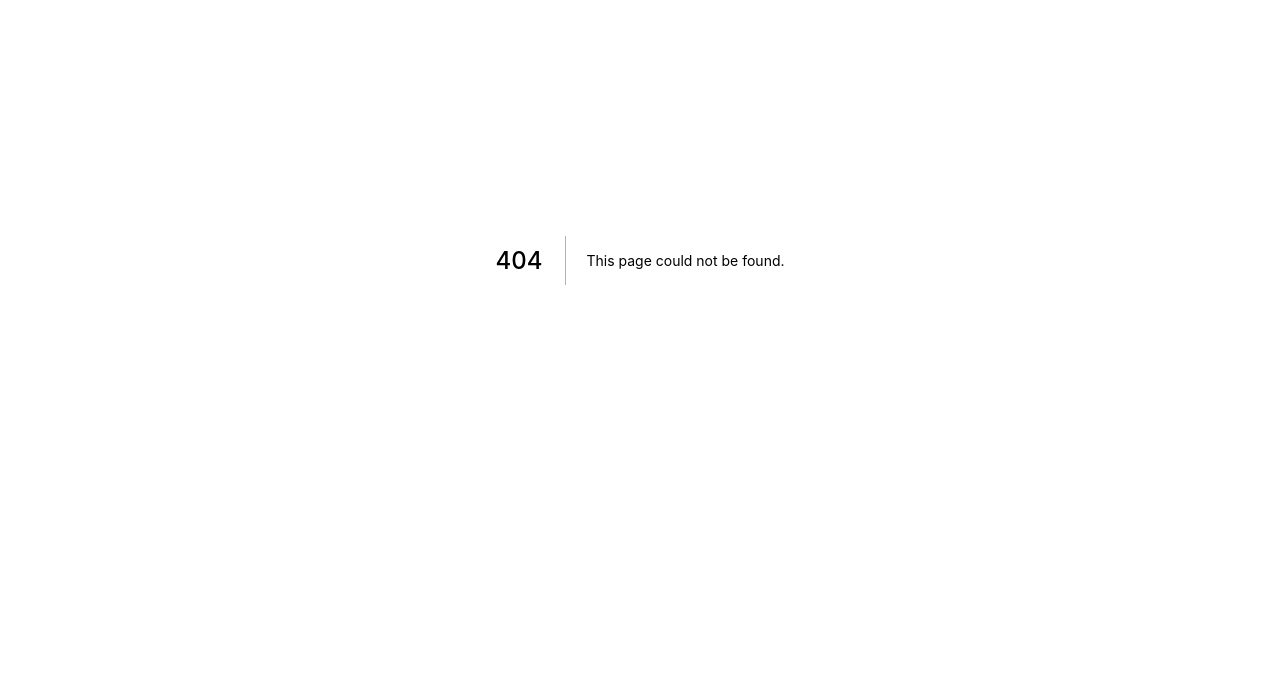
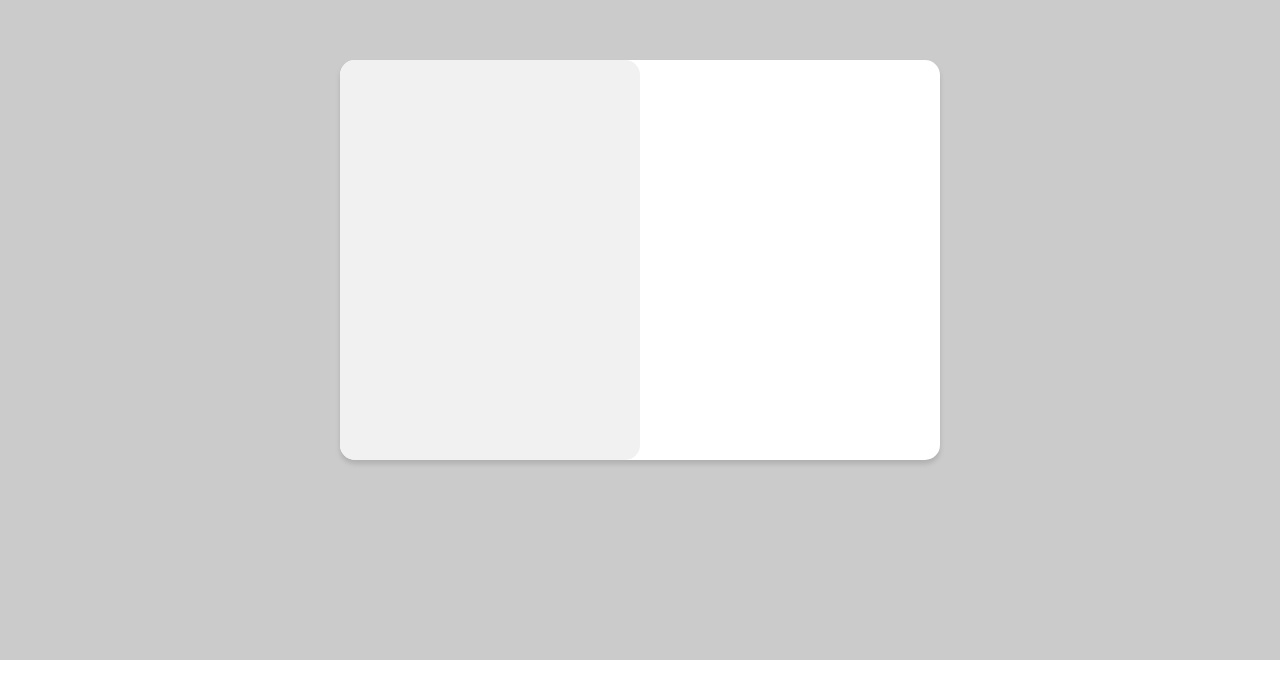
Before and after one commit to MarcosEscobarR/Personix, a Next.js app: page /auth in a window 1280 px wide. Before the commit this address had no page. Shown: the part 140-838 px from the top of the page. Before the commit the page ends 800 px from the top, so only its background shows below. Built offline with nearby package versions, Linux system fonts and the light colour scheme.

Commit message:
auth card

```diff
--- a/package.json
+++ b/package.json
@@ -12,7 +12,8 @@
     "@material-ui/core": "^4.12.3",
     "next": "11.1.0",
     "react": "17.0.2",
-    "react-dom": "17.0.2"
+    "react-dom": "17.0.2",
+    "typescript": "^4.3.5"
   },
   "devDependencies": {
     "eslint": "7.32.0",
--- /dev/null
+++ b/pages/auth/index.module.css
@@ -0,0 +1,26 @@
+.authContainer {
+    background: #cbcbcb;
+    width: 100vw;
+    height: 100vh;
+    display: flex;
+    justify-content: center;
+    align-items: center;
+}
+
+.authCard {
+    background: white;
+    width: 600px;
+    height: 400px;
+    border-radius: 15px;
+    box-shadow: 0 4px 5px #b0b0b0;
+}
+
+.firstCol, .secondCol {
+    width: 50%;
+    height: 100%;
+}
+
+.firstCol {
+    background: #f1f1f1;
+    border-radius: 15px;
+}
--- /dev/null
+++ b/pages/auth/index.tsx
@@ -0,0 +1,15 @@
+import React from 'react'
+import styles from './index.module.css'
+
+const Index: React.FC = () => {
+    return (
+        <div className={styles.authContainer}>
+            <div className={styles.authCard}>
+                <div className={styles.firstCol}></div>
+                <div className={styles.secondCol}></div>
+            </div>
+        </div>
+    )
+}
+
+export default Index
```
Also changed, not shown: tsconfig.json (added, +29 -0 lines), next-env.d.ts (added), 1 other file (tests, documents, lock files or other folders).
